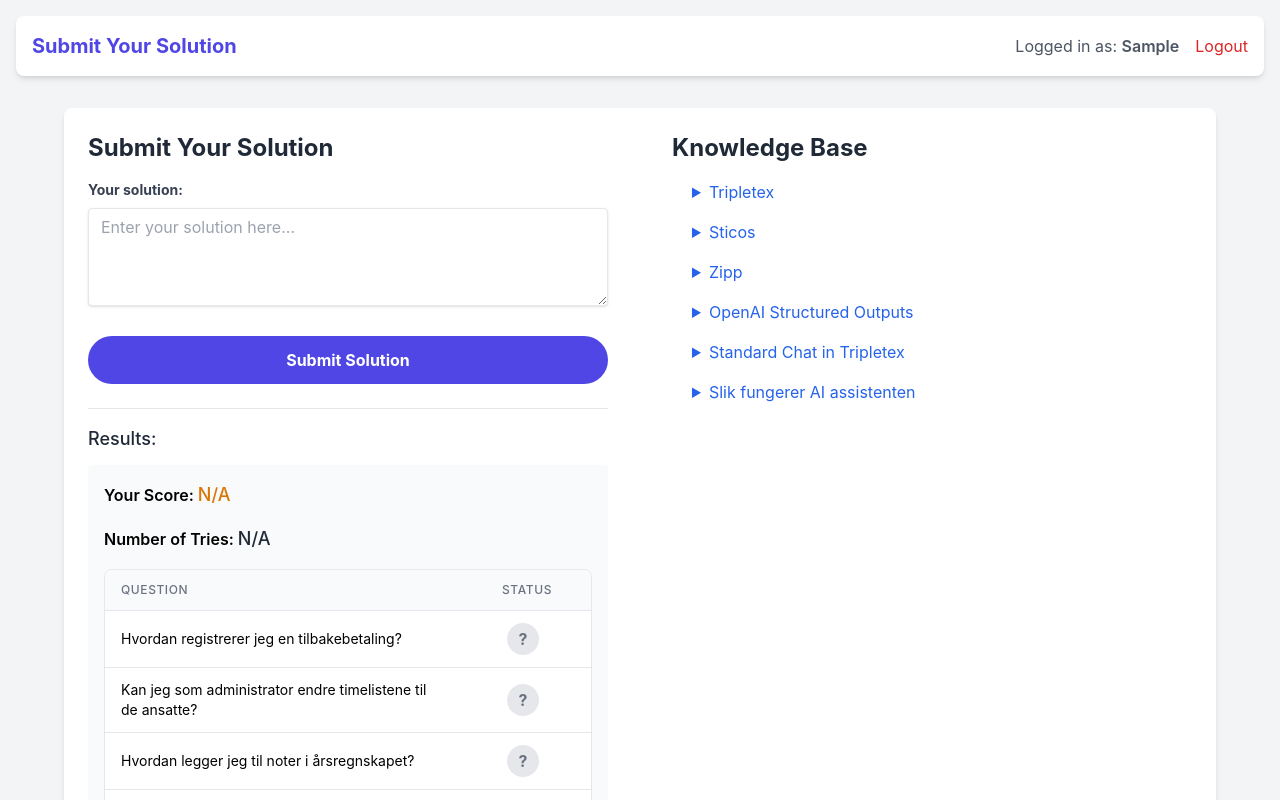
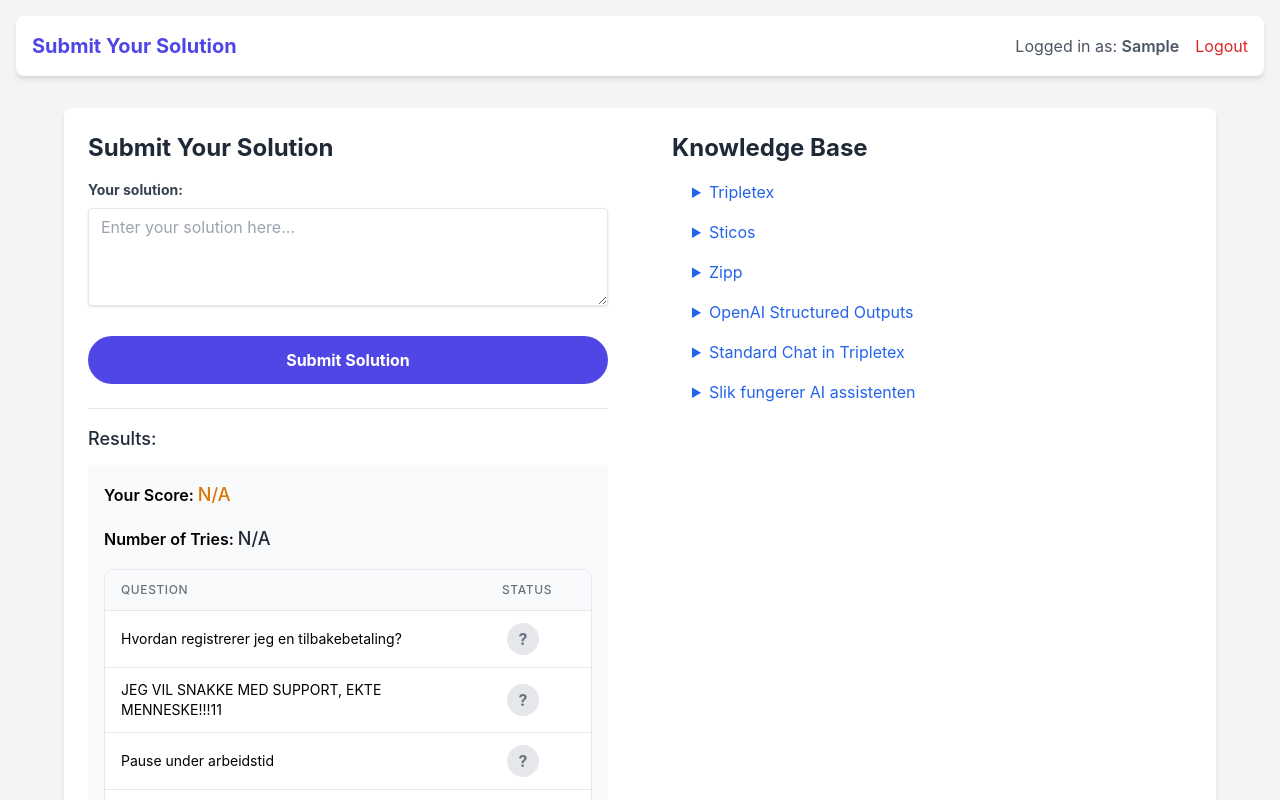
Before and after one commit to mathiaskirkerod/bedpress, a React (Create React App) app in the folder frontend/: page / in a window 1280 px wide. Both pictures are taken after typing "Sample" into the empty fields and a click on the button "Sign In". Shown: the top 800 px of the page. Built offline with nearby package versions, Linux system fonts and the light colour scheme; no server answers.

Commit message:
Update questions in CSV and JavaScript files for consistency and clarity

```diff
--- a/frontend/src/pages/SubmitPage.js
+++ b/frontend/src/pages/SubmitPage.js
@@ -17,11 +17,16 @@
 
   const testQuestions = [
     'Hvordan registrerer jeg en tilbakebetaling?',
+    'JEG VIL SNAKKE MED SUPPORT, EKTE MENNESKE!!!11',
+    'Pause under arbeidstid',
     'Kan jeg som administrator endre timelistene til de ansatte?',
+    'Hvor mye alko kan jeg føre på privat utlegg?',
     'Hvordan legger jeg til noter i årsregnskapet?',
-    'Når må jeg sende inn MVA-melding? ',
+    'Når må jeg sende inn MVA-melding?',
+    'returmelding Altinn',
     'Skal en kapitalforhøyelse regnskapsføres før den er registrert?',
     'Hvilken momskode skal jeg bruke ved salg til utlandet?',
+    'salg av flytebrygge',
     'Hvordan skattlegges personalforsikringer?',
     'Er gaver til samarbeidspartnere regnskapsmessig og skattemessig fradragsberettiget?',
     'Hvordan opprette MVA-melding? ',
```
Also changed, not shown: 1 other file (tests, documents, lock files or other folders).
